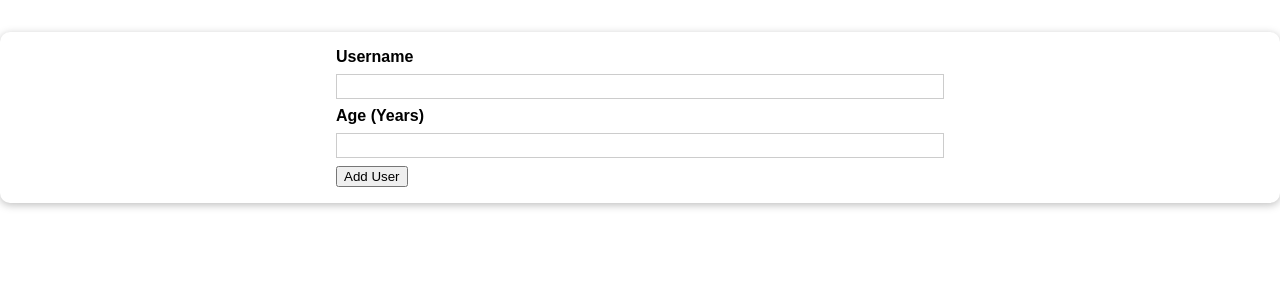
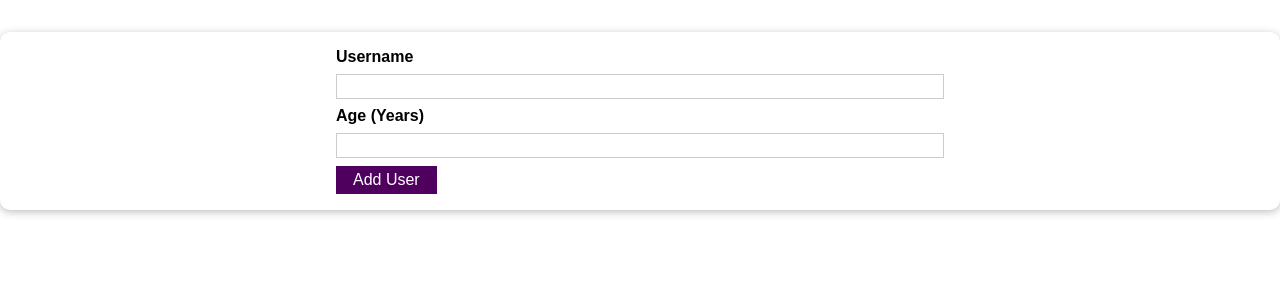
Before and after one commit to rana-wagdi/username-react, a React (Create React App) app: page / in a window 1280 px wide. Shown: the top 300 px of the page. Built offline with nearby package versions, Linux system fonts and the light colour scheme.

Commit message:
add button

```diff
--- /dev/null
+++ b/src/components/UI/Button.css
@@ -0,0 +1,18 @@
+.button {
+  font: inherit;
+  border: 1px solid #4f005f;
+  background: #4f005f;
+  color: white;
+  padding: 0.25rem 1rem;
+  cursor: pointer;
+}
+
+.button:hover,
+.button:active {
+  background: #741188;
+  border-color: #741188;
+}
+
+.button:focus {
+  outline: none;
+}
--- /dev/null
+++ b/src/components/UI/Button.js
@@ -0,0 +1,8 @@
+import React from 'react';
+import './Button.css'
+const Button = (props) => {
+    return <button className='button' type={props.type || 'button'} onClick={props.onClick} >
+        {props.children}
+    </button>
+}
+export default Button;
--- a/src/components/Users/AddUser.js
+++ b/src/components/Users/AddUser.js
@@ -1,5 +1,6 @@
 import React from 'react';
 import Card from '../UI/Card';
+import Button from '../UI/Button'
 
 import './AddUser.css'
 const AddUser = (props) => {
@@ -14,7 +15,7 @@
           <input id="username" type="text" />
           <label htmlFor="age">Age (Years)</label>
           <input id="age" type="number" />
-          <button type="submit">Add User</button>
+          <Button type="submit">Add User</Button>
         </form>
       </Card>
     );
```
